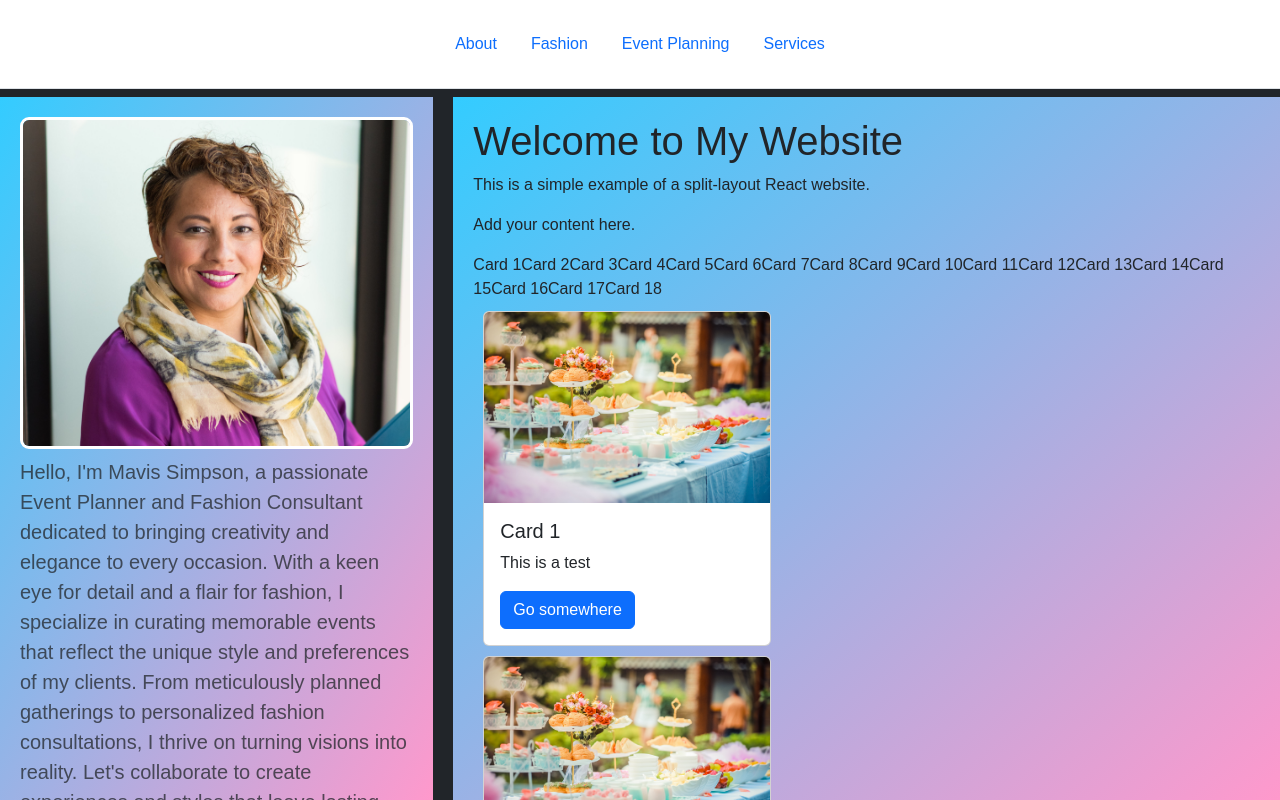
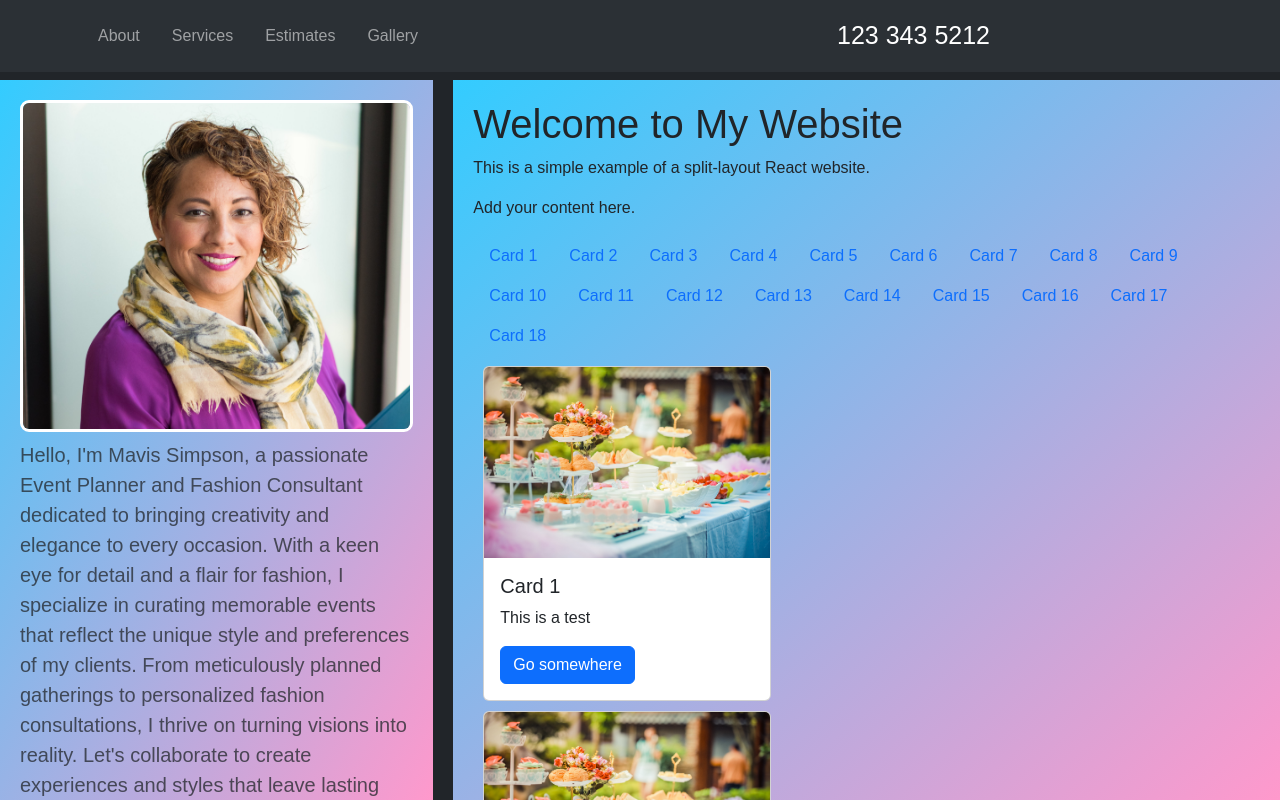
Before and after one commit to Gooberin95/glowing-potato, a React (Create React App) app: page / in a window 1280 px wide. Built offline with nearby package versions, Linux system fonts and the light colour scheme.

Commit message:
adding style

```diff
--- a/package.json
+++ b/package.json
@@ -12,6 +12,7 @@
     "react-bootstrap": "^2.10.0",
     "react-dom": "^18.2.0",
     "react-scripts": "5.0.1",
+    "react-scroll": "^1.9.0",
     "web-vitals": "^2.1.4"
   },
   "scripts": {
--- a/src/App.js
+++ b/src/App.js
@@ -1,6 +1,8 @@
 import 'bootstrap/dist/css/bootstrap.min.css'; // Import Bootstrap CSS
+import Topnav from './Topnav.js';
 import React, { useState, useEffect } from 'react';
 import Figure from 'react-bootstrap/Figure';
+import { Link ,Element } from 'react-scroll';
 import Image from 'react-bootstrap/Image';
 import { Nav } from 'react-bootstrap';
 import photo from './mavisOne.jpg';
@@ -15,7 +17,7 @@ const App = () => {
 	  return (
 		  <>
 		      <div className="app">
-		        <Navbar />
+		        <Topnav />
 		        <div className="split-layout">
 		          <div className="left" style={{borderTop: "solid 8px"}}>
 
@@ -66,13 +68,13 @@ const App = () => {
 	  return (
 		      <Nav className="justify-content-center" variant="tabs"   style={{height: "100px", display: "flex", alignItems: "center", backgroundColor: "white"}}>
 		          <Nav.Item>
-		            <Nav.Link href="/home">About</Nav.Link>
+		            <Nav.Link key="3" to="3" smooth={true} duration={500}>About test</Nav.Link>
 		          </Nav.Item>
 		          <Nav.Item>
 		            <Nav.Link eventKey="link-1">Fashion</Nav.Link>
 		          </Nav.Item>
 		          <Nav.Item>
-		            <Nav.Link eventKey="link-2">Event Planning</Nav.Link>
+		            <Nav.Link key="15" to="card-15" smooth={true} duration={500}>Event Planning test</Nav.Link>
 		          </Nav.Item>
 		          <Nav.Item>
 		            <Nav.Link eventKey="disabled">
--- a/src/Hello.js
+++ b/src/Hello.js
@@ -1,5 +1,6 @@
 import React from 'react';
 import Card from 'react-bootstrap/Card';
+import Nav from 'react-bootstrap/Nav';
 import Button from 'react-bootstrap/Button';
 import mavisOne from './mavisOne.jpg';
 import { Link, Element } from 'react-scroll';
@@ -14,15 +15,14 @@ function Hello() {
 	  return (
 		      <div>
 		        {/* Navbar with scroll links */}
-		        <nav>
+		        <Nav>
 		          {cardArray.map((card) => (
-				            <Link key={card.id} to={`card-${card.id}`} smooth={true} duration={500}>
+				            <Nav.Link key={card.id} to={`card-${card.id}`} smooth={true} duration={500}>
 				              {card.title}
-				            </Link>
+				            </Nav.Link>
 				          ))}
-		        </nav>
+		        </Nav>
 
-		        {/* Cards with corresponding Elements for scrolling */}
 		        <div>
 		          {cardArray.map((card) => (
 				            <Element key={card.id} name={`card-${card.id}`}>
--- /dev/null
+++ b/src/Topnav.js
@@ -0,0 +1,48 @@
+import { Link as ScrollLink, animateScroll as scroll } from 'react-scroll';
+import React from 'react';
+import Navbar from 'react-bootstrap/Navbar';
+import Container from 'react-bootstrap/Container';
+import Nav from 'react-bootstrap/Nav';
+
+function Topnav() {
+
+	                return (
+				                                        <>
+				                                        <Navbar sticky="top" expand="lg" className="bg-body-tertiary" bg="dark" data-bs-theme="dark">
+				                                         <Container>
+				                                        <Navbar.Toggle aria-controls="basic-navbar-nav"/>
+				                                        <Navbar.Collapse id="basic-navbar-nav">
+				                                                <Nav className="me-auto">
+				                                                        <Nav.Link>
+				                                                                <ScrollLink to="15" spy={true} smooth={true} offset={-100} duration={500} className="nav-link">
+				                                                                About
+				                                                                </ScrollLink>
+				                                                        </Nav.Link>
+				                                                        <Nav.Link>
+				                                                                <ScrollLink to="4" spy={true} smooth={true} offset={-70} duration={500} className="nav-link">
+				                                                                Services
+				                                                                </ScrollLink>
+				                                                        </Nav.Link>
+				                                                        <Nav.Link>
+				                                                                <ScrollLink to="10" spy={true} smooth={true} offset={-70} duration={500} className="nav-link">
+				                                                                Estimates
+				                                                                </ScrollLink>
+				                                                        </Nav.Link>
+				                                                        <Nav.Link>
+				                                                                <ScrollLink to="18" spy={true} smooth={true} offset={-100} duration={500} className="nav-link">
+				                                                                Gallery
+				                                                                </ScrollLink>
+				                                                        </Nav.Link>
+
+				                                                </Nav>
+				                        <Nav style={{marginRight: "200px", fontSize: "25px"}} >
+				                        <Nav.Link style={{color: "white"}}>123 343 5212</Nav.Link>
+				                        </Nav>
+				                                        </Navbar.Collapse>
+
+				                                         </Container>
+				                                        </Navbar>
+				                                        </>
+				                                );
+}
+export default Topnav;
```
Also changed, not shown: 1 other file (tests, documents, lock files or other folders).
